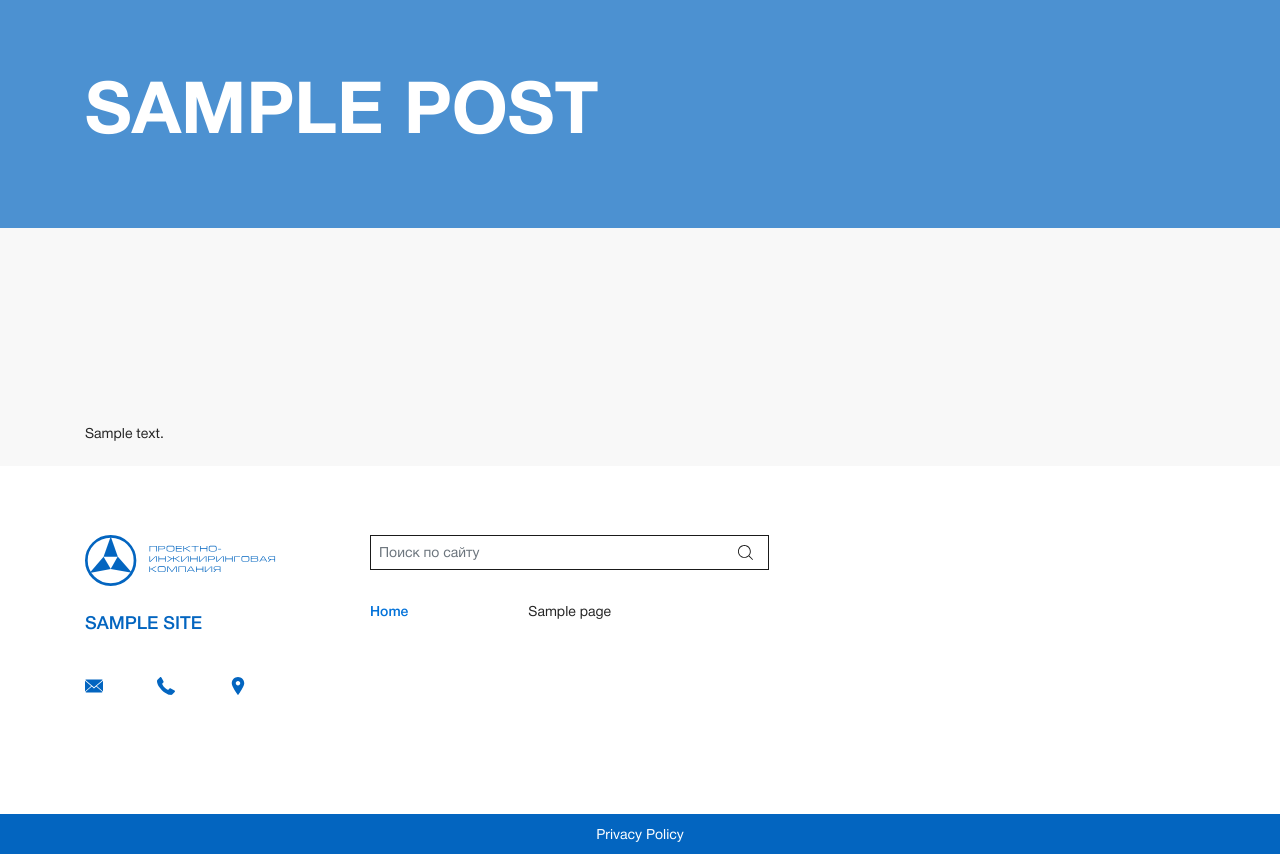
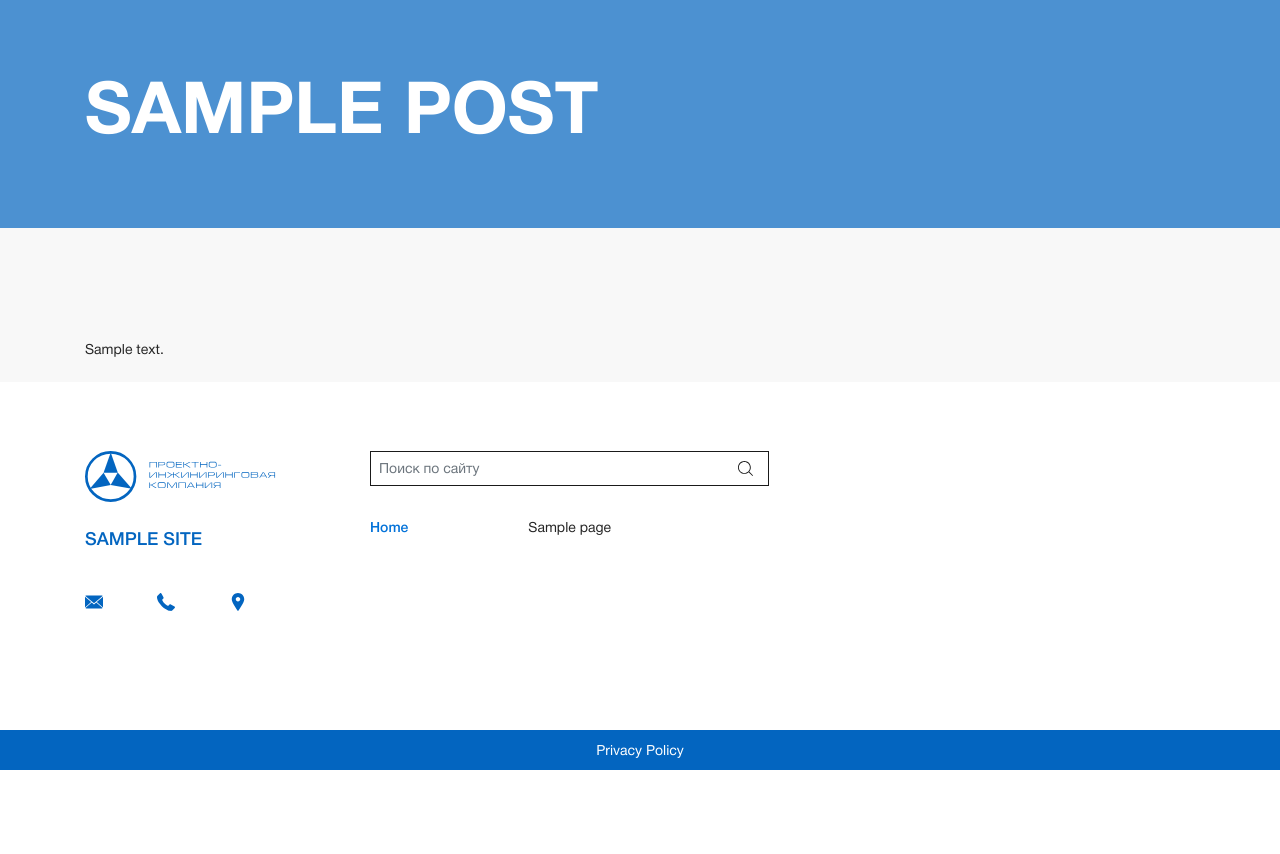
Before and after one commit to ambientos/pic-wp, a WordPress theme: template themes/pic/index.php in a window 1280 px wide. Shown: the part 71-925 px from the top of the page. After the commit the page ends 841 px from the top, so only its background shows below. Run offline with PHP 8.4 and a stand-in for WordPress, Linux system fonts and the light colour scheme; the site name, menu and one post (Sample post) are stand-ins, and other content is empty; style sheets or scripts are compiled from the project's sources; some libraries are stand-ins or nearby versions.

Commit message:
Some changes

```diff
--- a/themes/pic/css/site.css
+++ b/themes/pic/css/site.css
@@ -556,9 +544,9 @@ span.wpcf7-list-item:first-child {
   @media (min-width: 1200px) {
     .widget {
       top: 230px;
-      margin-top: 14em; }
+      margin-top: 8em; }
       .widget:not(:last-child) {
-        margin-bottom: 14em; } }
+        margin-bottom: 8em; } }
   .widget-title {
     font-size: 1.375rem;
     font-weight: 700;
--- a/themes/pic/js/site.js
+++ b/themes/pic/js/site.js
@@ -36,16 +36,57 @@
 
 	$('.carousel-container').each(function(){
 		var container = $(this),
-			carousel = container.find('.carousel')
+			carousel = container.find('.carousel'),
+			loop = container.data('loop') || 0,
+			nav = container.data('nav') || 0,
+			dotsHide = container.data('dots-hide') || 0,
+			autoHeight = container.data('autoheight') || 0,
+			autoWidth = container.data('autowidth') || 0
 
-		carousel.owlCarousel({
+		options = {
 			items: 1,
 			margin: 0,
-			loop: true,
+			loop: false,
 			nav: false,
 			dots: true,
 			dotsContainer: container.find('.carousel-nav')
-		})
+		}
+
+		if ( loop ) {
+			options.loop = true
+		}
+
+		if ( autoWidth ) {
+			options.margin = 30
+			options.responsive = {
+				0: {
+					items: 1
+				},
+				600: {
+					items: 2
+				},
+				768: {
+					items: 3
+				},
+				900: {
+					items: 4
+				}
+			}
+		}
+
+		if ( nav ) {
+			options.nav = true
+		}
+
+		if ( dotsHide ) {
+			options.dots = false
+		}
+
+		if ( autoHeight ) {
+			options.autoHeight = true
+		}
+
+		carousel.owlCarousel(options)
 	})
 
 
--- a/themes/pic/scss/blocks/_clients.scss
+++ b/themes/pic/scss/blocks/_clients.scss
@@ -23,18 +23,23 @@
 			}
 
 			@include media-breakpoint-between("md", "lg") {
-				padding: 3.5em 2em 2em;
+				padding: 3.5em 0 2em;
 			}
 
 			@include media-breakpoint-up("xl") {
-				padding: 6em 2em 2em;
+				padding: 6em 0 2em;
 			}
 
 			&-thumb {
 				margin-bottom: 1.5em;
 
 				@include media-breakpoint-up("md") {
-					min-height: 120px;
+					min-height: 80px;
+				}
+
+				img {
+					width: auto;
+					max-height: 80px;
 				}
 			}
 
@@ -44,5 +49,13 @@
 				text-transform: uppercase;
 			}
 		}
+
+		.owl-nav {
+			.owl-prev span,
+			.owl-next span {
+				color: $white;
+				border-color: $white;
+			}
+		}
 	}
 }
--- a/themes/pic/scss/blocks/_contact.scss
+++ b/themes/pic/scss/blocks/_contact.scss
@@ -27,10 +27,6 @@
 	&-form {
 		padding: $grid-gutter-width * 1.5 0 $grid-gutter-width * .5;
 
-		@include media-breakpoint-up("lg") {
-			padding: $grid-gutter-width * 3.5 0 $grid-gutter-width * 1.5;
-		}
-
 		&-title {
 			margin-bottom: 1em;
 			font: {
@@ -38,10 +34,6 @@
 				weight: $font-weight-bold;
 			}
 			text-transform: uppercase;
-
-			@include media-breakpoint-up("lg") {
-				margin-bottom: 2.5em;
-			}
 		}
 
 		&-accept {
@@ -56,6 +48,10 @@
 			border-color: transparent;
 		}
 
+		textarea.form-control {
+			max-height: 250px;
+		}
+
 		a {
 			color: inherit;
 		}
--- a/themes/pic/scss/blocks/_popup.scss
+++ b/themes/pic/scss/blocks/_popup.scss
@@ -41,5 +41,9 @@
 				fill: $white;
 			}
 		}
+
+		textarea.form-control {
+			height: 100px;
+		}
 	}
 }
--- a/themes/pic/scss/blocks/_promo.scss
+++ b/themes/pic/scss/blocks/_promo.scss
@@ -14,14 +14,6 @@
 			top: 30px;
 			right: 0;
 			z-index: 2;
-
-			@include media-breakpoint-between("md", "lg") {
-				top: 80px;
-			}
-
-			@include media-breakpoint-up("xl") {
-				top: 230px;
-			}
 		}
 
 		button {
@@ -75,7 +67,10 @@
 
 	&-item {
 		min-height: 500px;
-		padding-top: 130px;
+		padding: {
+			top: 130px;
+			bottom: 30px;
+		}
 		color: $white;
 		background: {
 			color: $bg-color;
@@ -84,14 +79,9 @@
 			size: cover;
 		}
 
-		@include media-breakpoint-between("md", "lg") {
+		@include media-breakpoint-up("md") {
 			min-height: 600px;
-			padding-top: 200px;
-		}
-
-		@include media-breakpoint-up("xl") {
-			min-height: 1010px;
-			padding-top: 360px;
+			padding-top: 170px;
 		}
 
 		&-title {
@@ -101,12 +91,8 @@
 			}
 			text-transform: uppercase;
 
-			@include media-breakpoint-between("md", "lg") {
+			@include media-breakpoint-up("md") {
 				font-size: 3em;
-			}
-
-			@include media-breakpoint-up("xl") {
-				font-size: 4.5rem;
 			}
 
 			&::after {
--- a/themes/pic/scss/blocks/_widget.scss
+++ b/themes/pic/scss/blocks/_widget.scss
@@ -18,7 +18,7 @@
 	@include media-breakpoint-up("xl") {
 		top: 230px;
 
-		@include widget-margins(14em);
+		@include widget-margins(8em);
 	}
 
 	&-title {
--- a/themes/pic/scss/owl-carousel.scss
+++ b/themes/pic/scss/owl-carousel.scss
@@ -1,3 +1,8 @@
+@import "variables";
+
+@import "bootstrap/functions";
+@import "bootstrap/variables";
+
 @import "owl-carousel/core";
 @import "owl-carousel/animate";
 @import "owl-carousel/autoheight";
--- a/themes/pic/scss/owl-carousel/_theme.default.scss
+++ /dev/null
@@ -1,30 +0,0 @@
-/*
- * 	Default theme - Owl Carousel CSS File
- */
-
-$owl-color-base:			#869791 !default;
-$owl-color-white:			#FFF !default;
-$owl-color-gray:			#D6D6D6 !default;
-
-//nav
-
-$owl-nav-color: 			$owl-color-white !default;
-$owl-nav-color-hover:		$owl-color-white !default;
-$owl-nav-font-size: 		14px !default;
-$owl-nav-rounded: 			3px !default;
-$owl-nav-margin: 			5px !default;
-$owl-nav-padding: 			4px 7px !default;
-$owl-nav-background: 		$owl-color-gray !default;
-$owl-nav-background-hover:	$owl-color-base !default;
-$owl-nav-disabled-opacity: 	0.5 !default;
-
-//dots
-
-$owl-dot-width:				10px !default;
-$owl-dot-height:			10px !default;
-$owl-dot-rounded:			30px !default;
-$owl-dot-margin: 			5px 7px !default;
-$owl-dot-background:		$owl-color-gray !default;
-$owl-dot-background-active:	$owl-color-base !default;
-
-@import 'theme';
--- a/themes/pic/single-pic-services.php
+++ b/themes/pic/single-pic-services.php
@@ -12,10 +12,10 @@
 
 	<div class="teaser">
 		<div class="row">
+			<?php $video_id = carbon_get_the_post_meta( 's-i' ); ?>
 			<figure class="teaser-thumb col-xl-5 col-lg-6"><?php the_post_thumbnail( 'service-thumb', array( 'class' => 'img-block' ) ); ?></figure>
 			<div class="col-xl-7 col-lg-6">
 				<div class="teaser-content">
-					<div class="teaser-num"><?php printf( '%02d', $post->menu_order ); ?></div>
 					<h3 class="teaser-title">
 						<?php
 
```
Also changed, not shown: other parts of themes/pic/css/site.css (+18 -25 lines), plugins/ag-pic-site/core/Plugin.php (+5 -3 lines), themes/pic/css/owl-carousel.css (+23 -3 lines), themes/pic/scss/owl-carousel/_core.scss (+35 -2 lines), themes/pic/scss/owl-carousel/_theme.scss (deleted, +0 -64 lines).
